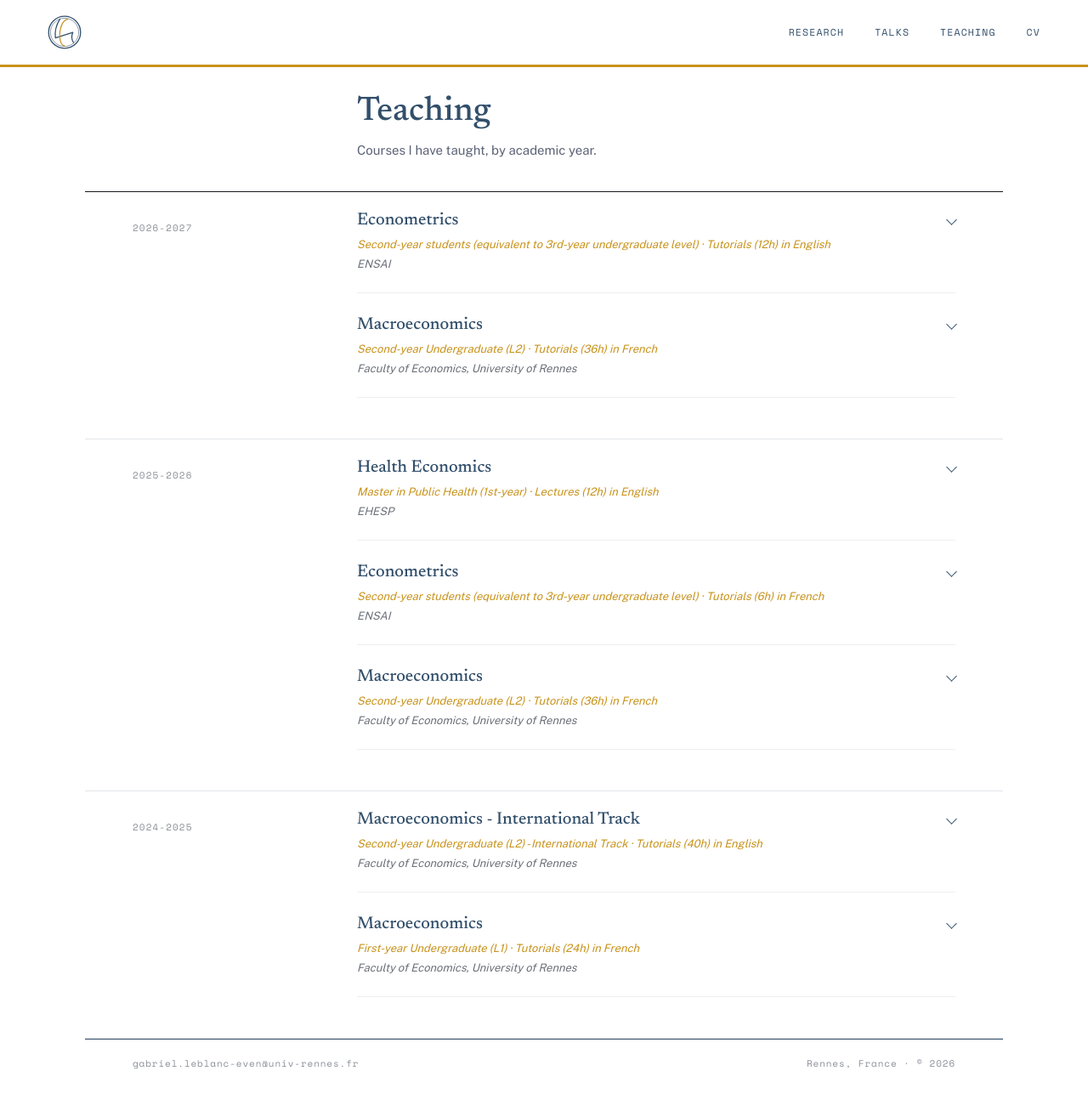
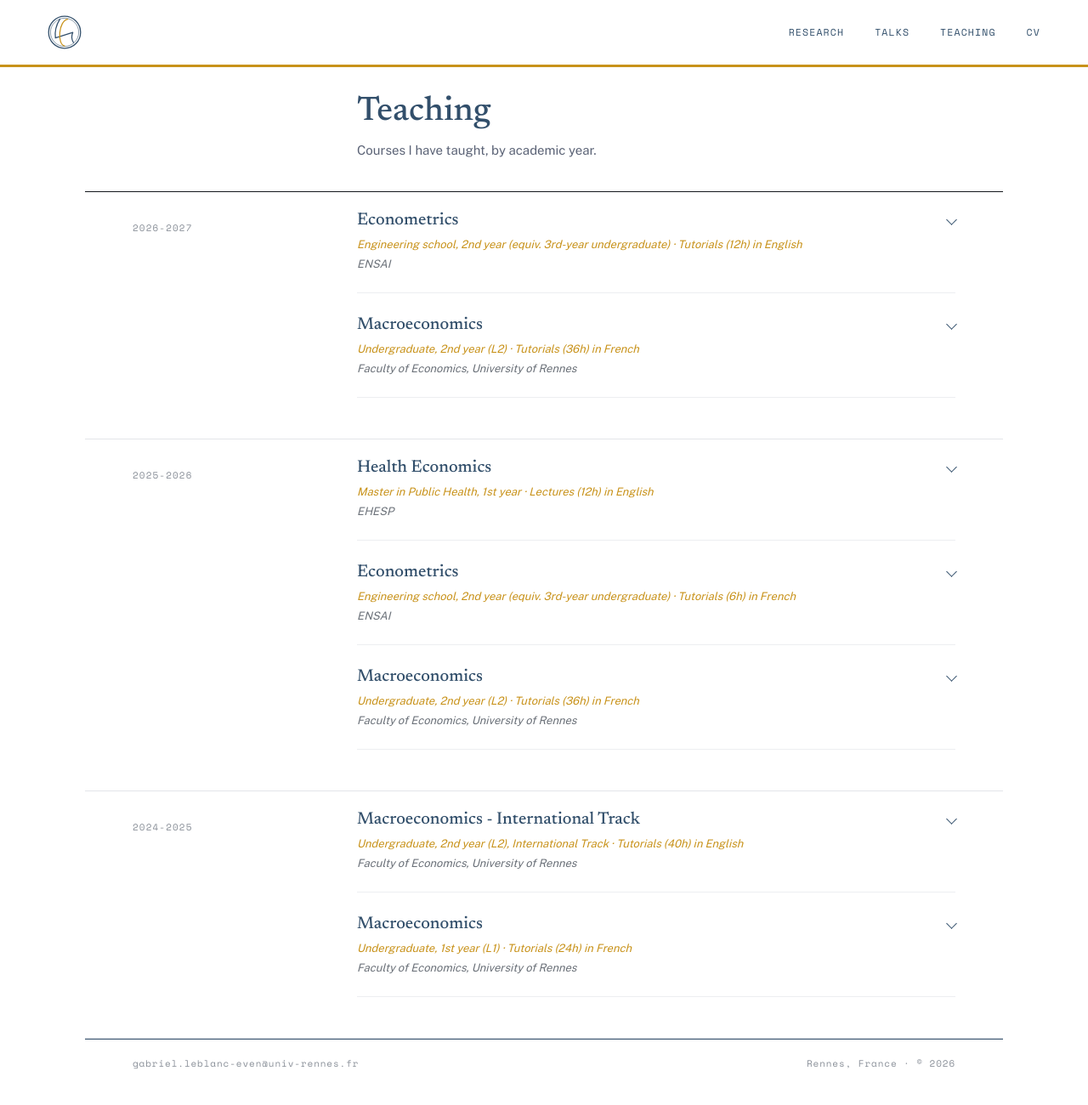
Before and after one commit to gabriel-leblanceven/gabriel-leblanceven.github.io, a Jekyll site: the page built from _pages/teaching.md, in a window 1280 px wide. Shown: the whole page at 85% size. Built offline with Jekyll 4.4.1, drawn with Linux system fonts in a browser that asks for light colours; a script bundle is joined from its source files by our own code; library files that are not in the unit come from our copies.

Commit message:
Teaching: harmonise course level labels
Use one format for all levels (programme, year, French equivalent in
parentheses) so international readers can compare them.

Co-Authored-By: Claude Opus 5.5 <noreply@anthropic.com>

```diff
--- a/_data/teaching.yml
+++ b/_data/teaching.yml
@@ -1,47 +1,47 @@
 - title: "Econometrics"
-  level: "Second-year students (equivalent to 3rd-year undergraduate level)"
+  level: "Engineering school, 2nd year (equiv. 3rd-year undergraduate)"
   role: "Tutorials (12h) in English"
   institution: "ENSAI"
   year: "2026-2027"
   description: "These tutorials help ENSAI students deepen their command of econometric techniques and causal inference methods."
 
 - title: "Macroeconomics"
-  level: "Second-year Undergraduate (L2)"
+  level: "Undergraduate, 2nd year (L2)"
   role: "Tutorials (36h) in French"
   institution: "Faculty of Economics, University of Rennes"
   year: "2026-2027"
   description: "This tutorial supports group projects in which students analyse a macroeconomic crisis using tools covered in the course. Students are expected to connect their work to macroeconomic theories and produce a structured analysis of the chosen crisis."
 
 - title: "Health Economics"
-  level: "Master in Public Health (1st-year)"
+  level: "Master in Public Health, 1st year"
   role: "Lectures (12h) in English"
   institution: "EHESP"
   year: "2025-2026"
   description: "This course introduces Master of Public Health (MPH) students to health economics and the socioeconomic determinants of health. The first part covers core theories in health economics and how health is modelled within an economic framework. The second part examines the determinants of health using econometric methods. The final section highlights the importance of health economics in public health policy design and the value of understanding underlying mechanisms."
 
 - title: "Econometrics"
-  level: "Second-year students (equivalent to 3rd-year undergraduate level)"
+  level: "Engineering school, 2nd year (equiv. 3rd-year undergraduate)"
   role: "Tutorials (6h) in French"
   institution: "ENSAI"
   year: "2025-2026"
   description: "This tutorial is designed for students in the ENSAI–Paris Dauphine double degree programme to strengthen their understanding of econometrics at undergraduate level in economics."
 
 - title: "Macroeconomics"
-  level: "Second-year Undergraduate (L2)"
+  level: "Undergraduate, 2nd year (L2)"
   role: "Tutorials (36h) in French"
   institution: "Faculty of Economics, University of Rennes"
   year: "2025-2026"
   description: "This tutorial supports group projects in which students analyse a macroeconomic crisis using tools covered in the course. Students are expected to connect their work to macroeconomic theories and produce a structured analysis of the chosen crisis."
 
 - title: "Macroeconomics - International Track"
-  level: "Second-year Undergraduate (L2) - International Track"
+  level: "Undergraduate, 2nd year (L2), International Track"
   role: "Tutorials (40h) in English"
   institution: "Faculty of Economics, University of Rennes"
   year: "2024-2025"
   description: "This tutorial introduces key macroeconomic frameworks, including the IS–LM model, the AS–AD model, and the Taylor rule, as well as the role of central banks in modern economies. It aims to strengthen students’ ability to apply theoretical tools to contemporary macroeconomic issues and interpret policy decisions in a structured analytical framework."
 
 - title: "Macroeconomics"
-  level: "First-year Undergraduate (L1)"
+  level: "Undergraduate, 1st year (L1)"
   role: "Tutorials (24h) in French"
   institution: "Faculty of Economics, University of Rennes"
   year: "2024-2025"
```
